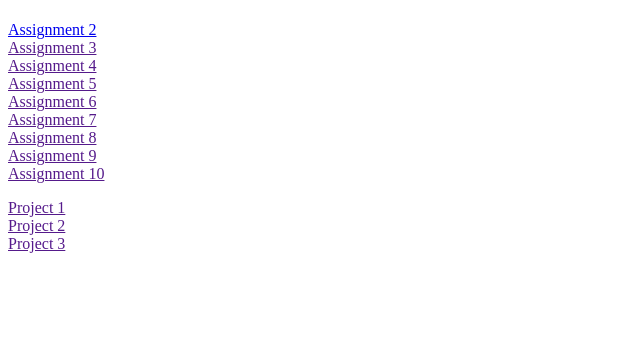
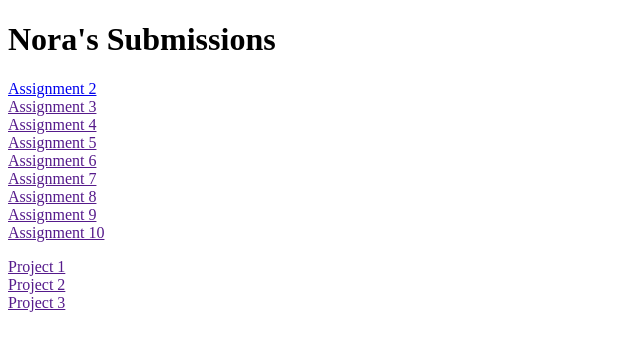
Before and after one commit to norarector/web-dev-hw, a plain HTML site: page index.html in a window 1280 px wide. Shown: the whole page, without its empty margins (0-640 px from the left). Drawn offline with Linux system fonts and the light colour scheme.

Commit message:
updated index.html

```diff
--- a/index.html
+++ b/index.html
@@ -6,7 +6,7 @@
 
   <body>
     <!-- All of your body content goes between these two <body> tags. -->
-    <h1></h1>
+    <h1>Nora's Submissions</h1>
 
     <h2></h2>
 
```
